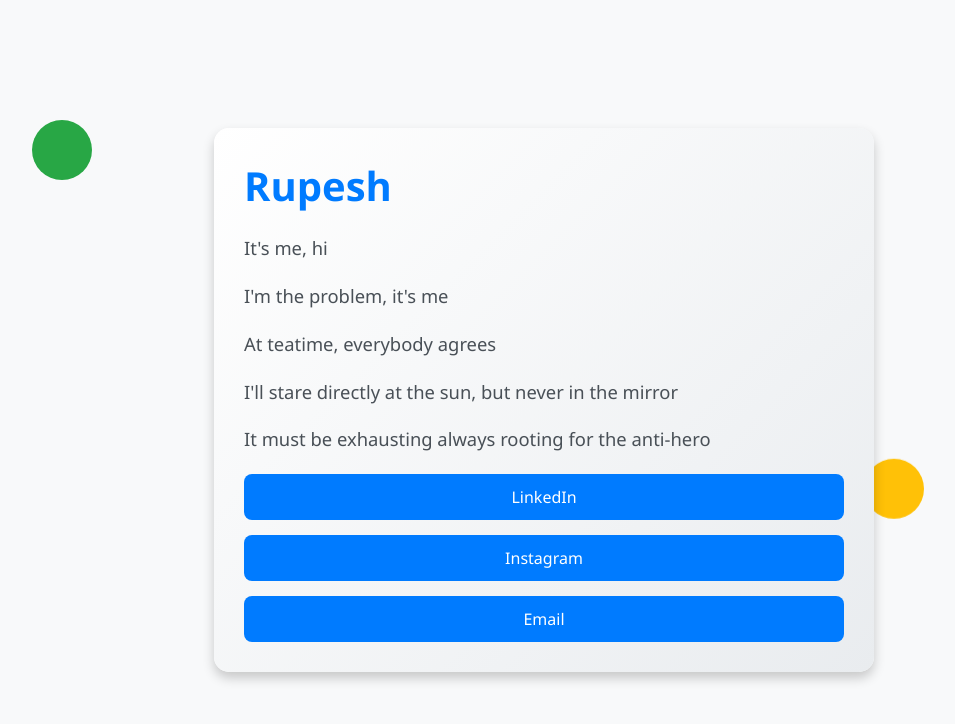
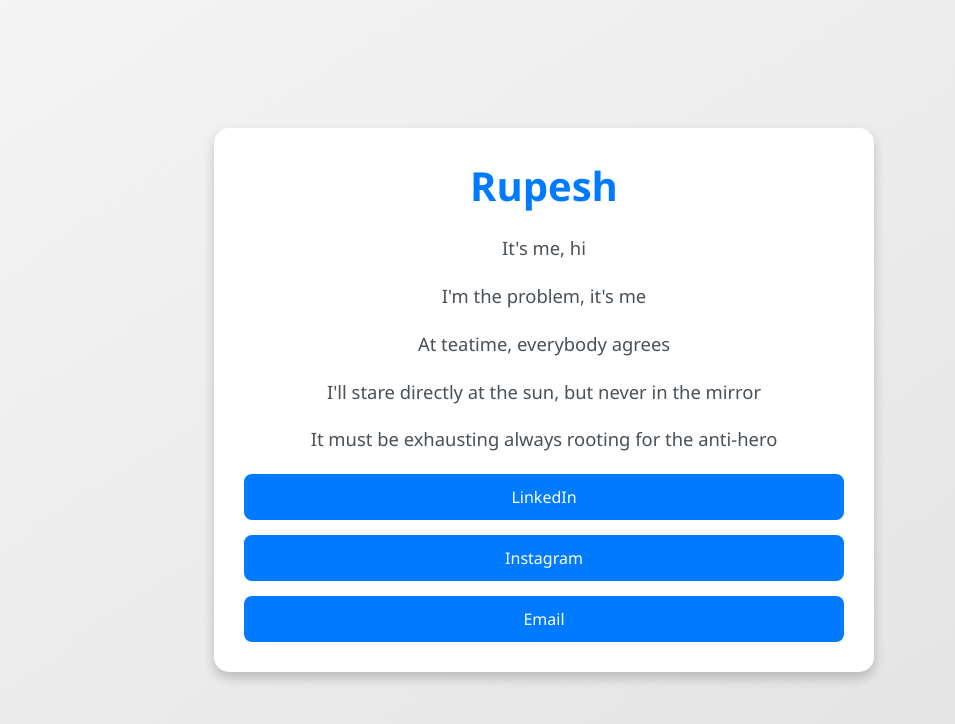
Before and after one commit to rupesh988/me, a plain HTML site: page index.html in a window 1280 px wide. Shown: the whole page, without its empty margins (96-1051 px from the left). Drawn offline with Linux system fonts and the light colour scheme.

Commit message:
Update index.html 2

```diff
--- a/index.html
+++ b/index.html
@@ -13,12 +13,12 @@
             justify-content: center;
             height: 100vh;
             margin: 0;
-            background-color: #f8f9fa;
+            background: linear-gradient(to bottom right, #f5f5f5, #e2e2e2);
             overflow: hidden; /* Prevent scrollbars due to animations */
             color: #212529;
         }
         .container {
-            background: linear-gradient(135deg, #ffffff, #e9ecef);
+            background: #ffffff;
             padding: 30px;
             border-radius: 15px;
             box-shadow: 0 6px 12px rgba(0, 0, 0, 0.2);
@@ -27,12 +27,16 @@
             position: relative;
             z-index: 10; /* Ensure content is above animated elements */
             overflow: hidden; /* Ensure contents stay within bounds */
+            text-align: center;
         }
         h1 {
             color: #007bff;
             font-size: 2.5em;
             margin: 0;
-            animation: bounceIn 2s ease-out;
+            transition: text-shadow 0.3s ease-in-out;
+        }
+        h1:hover {
+            text-shadow: 0 0 10px #007bff, 0 0 20px #007bff, 0 0 30px #007bff, 0 0 40px #007bff;
         }
         .lyrics {
             font-size: 1.15em;
@@ -64,40 +68,23 @@
         .link-block:active {
             transform: translateY(1px);
         }
-        .bouncing-ball {
+        .lightning {
             position: absolute;
-            width: 60px;
-            height: 60px;
-            border-radius: 50%;
-            animation: bounce 2s infinite;
+            top: 0;
+            left: 0;
+            width: 100%;
+            height: 100%;
+            pointer-events: none;
+            background: radial-gradient(circle, rgba(255,255,255,0) 30%, rgba(255,255,255,0.5) 50%, rgba(255,255,255,0) 70%);
+            animation: lightning 1.5s infinite;
+            mix-blend-mode: multiply;
         }
-        .bouncing-ball:nth-child(2) {
-            background-color: #28a745;
-            animation-duration: 2.5s;
-        }
-        .bouncing-ball:nth-child(3) {
-            background-color: #ffc107;
-            animation-duration: 3s;
-        }
-        @keyframes bounce {
-            0%, 20%, 50%, 80%, 100% {
-                transform: translateY(0);
+        @keyframes lightning {
+            0%, 100% {
+                opacity: 0;
             }
-            40% {
-                transform: translateY(-100px);
-            }
-            60% {
-                transform: translateY(-50px);
-            }
-        }
-        @keyframes bounceIn {
-            from {
-                opacity: 0;
-                transform: translateY(-30px);
-            }
-            to {
+            50% {
                 opacity: 1;
-                transform: translateY(0);
             }
         }
     </style>
@@ -118,9 +105,6 @@
             <a href="mailto:inrupesh.in@gmail.com" class="link-block">Email</a>
         </div>
     </div>
-
-    <div class="bouncing-ball" style="top: 15%; left: 10%;"></div>
-    <div class="bouncing-ball" style="top: 60%; left: 75%;"></div>
-    <div class="bouncing-ball" style="top: 45%; left: 50%;"></div>
+    <div class="lightning"></div>
 </body>
 </html>
```
